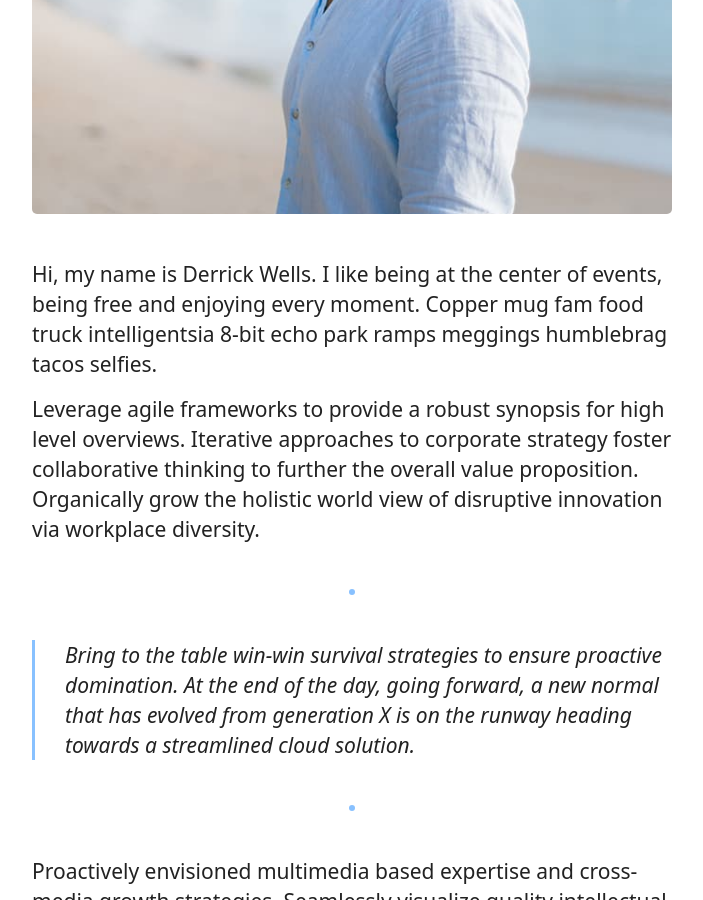
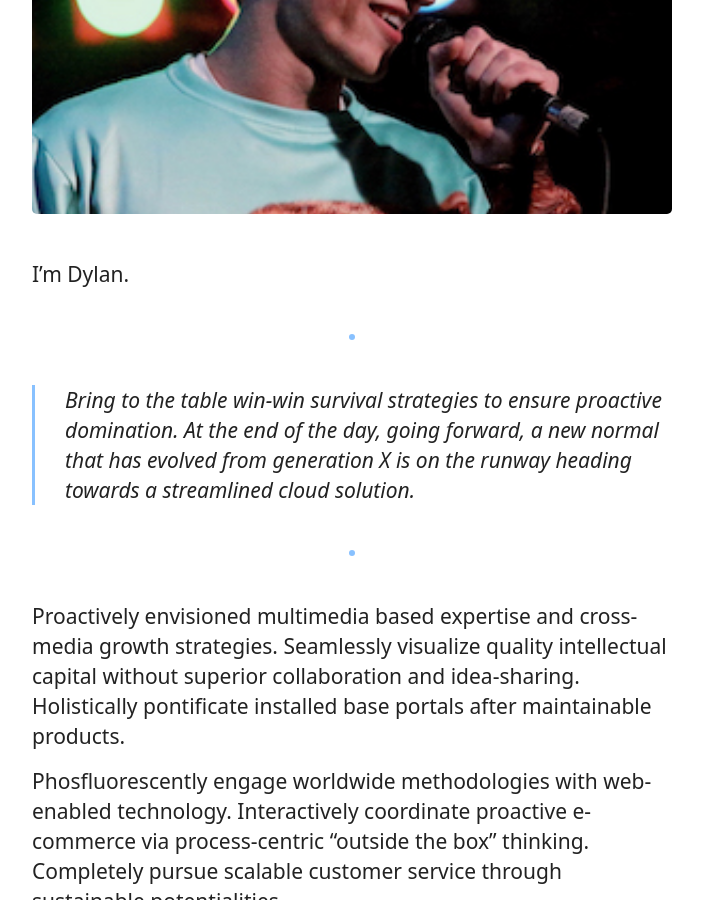
Before and after one commit to dylanhand/dylanhand.github.io, a Jekyll site: the page built from _pages/about.md, in a window 1280 px wide and 900 px high, scrolled down 491 px. Shown: the whole window, without its empty margins (288-991 px from the left). Built offline with Jekyll 4.4.1, drawn with Linux system fonts in a browser that asks for light colours; some web fonts are replaced.

Commit message:
Sort of edit about section

```diff
--- a/_pages/about.md
+++ b/_pages/about.md
@@ -2,12 +2,10 @@
 layout: page
 title: About
 permalink: /about/
-image: '/assets/img/01.jpg'
+image: '/assets/img/dylanrap.jpg'
 ---
 
-Hi, my name is Derrick Wells. I like being at the center of events, being free and enjoying every moment. Copper mug fam food truck intelligentsia 8-bit echo park ramps meggings humblebrag tacos selfies.
-
-Leverage agile frameworks to provide a robust synopsis for high level overviews. Iterative approaches to corporate strategy foster collaborative thinking to further the overall value proposition. Organically grow the holistic world view of disruptive innovation via workplace diversity.
+I'm Dylan.
 
 ***
 
```
Also changed, not shown: assets/img/01.jpg (deleted).
